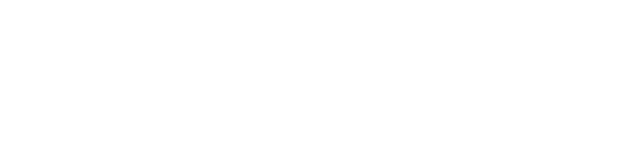
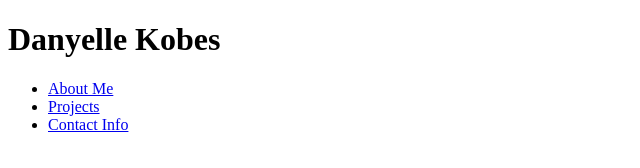
Before and after one commit to Dkobes/Portfolio, a plain HTML site: page index.html in a window 1280 px wide. Shown: the whole page, without its empty margins (0-640 px from the left). Drawn offline with Linux system fonts and the light colour scheme.

Commit message:
Added list in header

```diff
--- a/index.html
+++ b/index.html
@@ -7,16 +7,28 @@
     <title>Danyelles Portfolio</title>
     <link rel="stylesheet" href="./Assets/css/styles.css">
 </head>
+
 <body>
     <header>
+        <h1>Danyelle Kobes</h1>
+            <nav>
+                <ul>
+                    <li>
+                        <a href="#about-me">About Me</a>
+                    </li>
+                    <li>
+                        <a href="#projects">Projects</a>
+                    </li>
+                    <li>
+                        <a href="#contact-info">Contact Info</a>
+                    </li>
+                </ul>
+            </nav>
     </header>
     <section>
-        <nav></nav>
     </section>
     <section>
-        <nav></nav>
     </section>
     <section>
-        <nav></nav>
     </section>
 </body>
```
